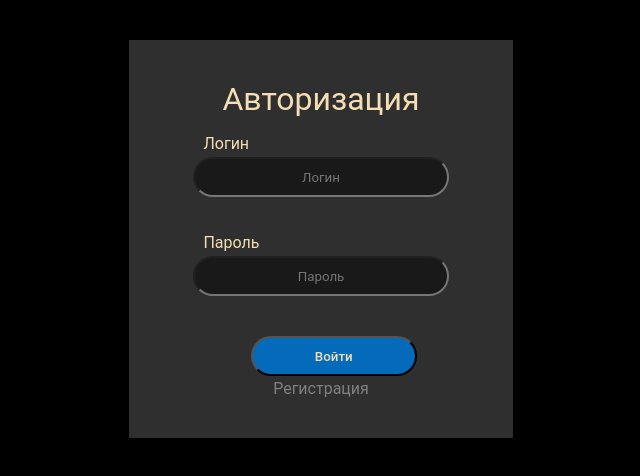
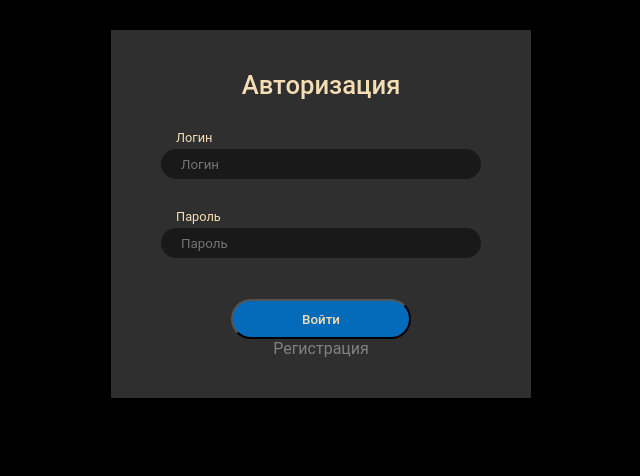
Before and after one commit to RomaTheKing/ChessProject, a React (Create React App) app in the folder frontend/: page / in a window 1280 px wide. Shown: the top 476 px of the page, without its empty margins (319-959 px from the left). Built offline with nearby package versions, Linux system fonts and the light colour scheme.

Commit message:
Frontend: fix auth page

```diff
--- a/frontend/src/pages/Auth/Auth.module.scss
+++ b/frontend/src/pages/Auth/Auth.module.scss
@@ -3,25 +3,39 @@
 .root {
   background-color: $black;
   text-align: center;
-  padding-top: 5vh;
-  margin-top: 5vh;
-  margin-left: 35vw;
-  margin-right: 35vw;
-  padding-bottom: 5vh;
+  margin: auto;
+  margin-top: 30px;
+
+  padding-bottom: 40px;
+  padding-top: 40px;
   height: auto;
+  width: 420px;
   text {
     color: $wheat;
   }
+}
+
+.input_div {
+  margin: auto;
+  width: 320px;
+  height: 30px;
+  position: relative;
+  margin-top: 30px;
+  .input_title {
+    position: absolute;
+    text-align: start;
+    left: 15px;
+    top: 0px;
+    font-size: 0.8rem;
+  }
+
   input {
-    width: 20vw;
-    height: 5vh;
+    width: 100%;
+    height: 100%;
     outline: none;
-    text-align: center;
-    margin-top: 2.5vh;
-    margin-bottom: 2.5vh;
+    padding-left: 20px;
     border-radius: 20px;
-    border-width: 2px;
-    //   border-color: gray-light;
+    border-width: 0px;
     background-color: $gray;
     &:hover {
       background-color: $gray-light;
@@ -32,34 +46,32 @@
       border-color: $wheat;
     }
   }
+}
 
+.button_div {
+  margin: auto;
+  margin-top: 60px;
   button {
     border-radius: 20px;
-    margin-top: 2.5vh;
     font-weight: 500;
-    width: 13vw;
-    height: 5vh;
+    width: 100%;
+    height: 100%;
+
+    position: relative;
+    left: 50%;
+    transform: translate(-50%, 0);
+    margin: 0 auto;
+    display: block;
   }
+  position: relative;
+  width: 180px;
+  height: 40px;
 }
 
 .title {
-  margin-bottom: 2vh;
-  font-size: xx-large;
+  font-size: 1.6rem;
+  font-weight: 500;
   text-align: center;
-}
-
-.login_title {
-  left: -7.4vw;
-  top: 2vh;
-  position: relative;
-  text-align: start;
-}
-
-.password_title {
-  left: -7vw;
-  top: 2vh;
-  position: relative;
-  text-align: start;
 }
 
 .reg_link {
--- a/frontend/src/pages/Auth/index.jsx
+++ b/frontend/src/pages/Auth/index.jsx
@@ -7,15 +7,22 @@ function Auth() {
   return (
     <div className={styles.root}>
       <text className={styles.title}>Авторизация</text> <br />
-      <text className={styles.login_title}>Логин</text>
+      <div className={styles.input_div}>
+        <text className={styles.input_title}>Логин</text>
         <br />
         <input placeholder="Логин" type="login"></input> <br />
-      <text className={styles.password_title}>Пароль</text>
+      </div>
+      <br />
+      <div className={styles.input_div}>
+        <text className={styles.input_title}>Пароль</text>
         <br />
         <input placeholder="Пароль" type="password"></input> <br />
+      </div>
+      <div className={styles.button_div}>
         <Link to="/home">
           <button>Войти</button> <br />
         </Link>
+      </div>
       <Link to="Reg" className={styles.reg_link}>
         Регистрация
       </Link>
```
Also changed, not shown: frontend/public/units/white/king.png (added), 1 other file (tests, documents, lock files or other folders). Lines whose indentation alone changed are shown as unchanged.
